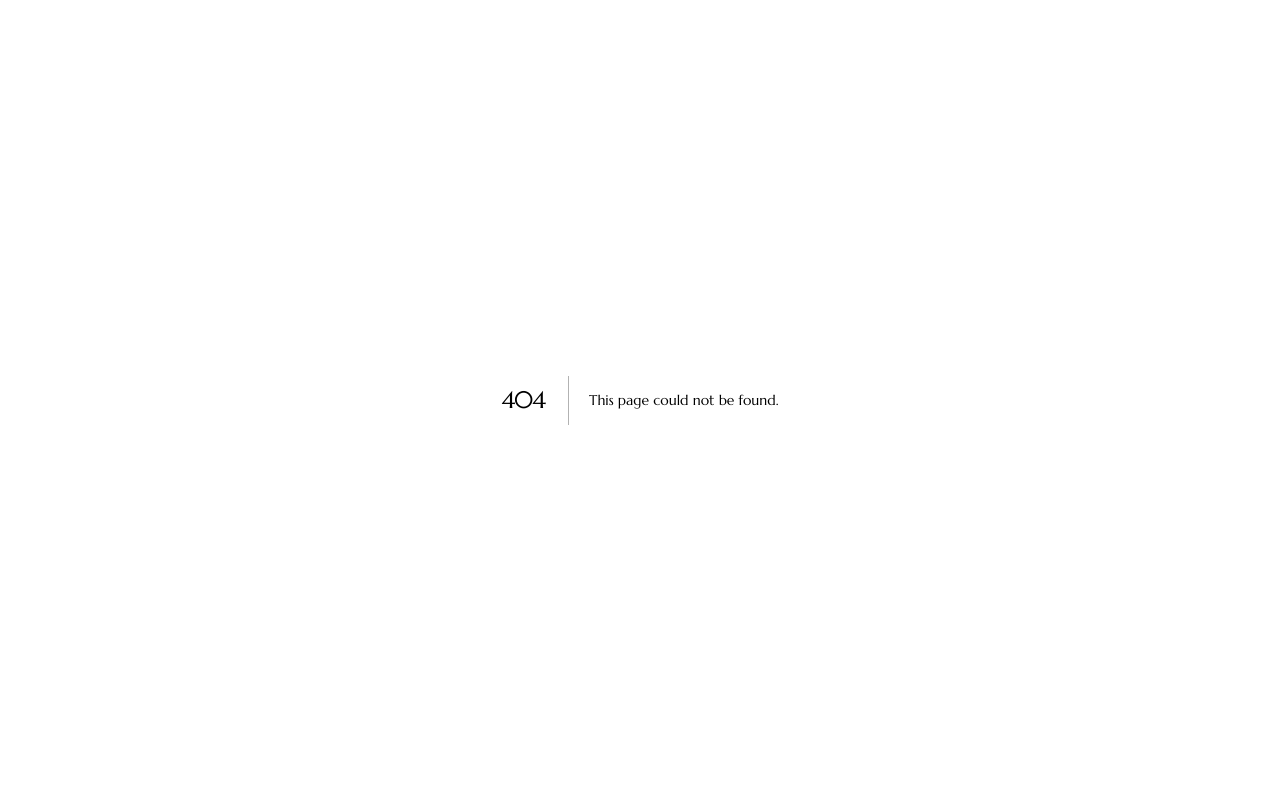
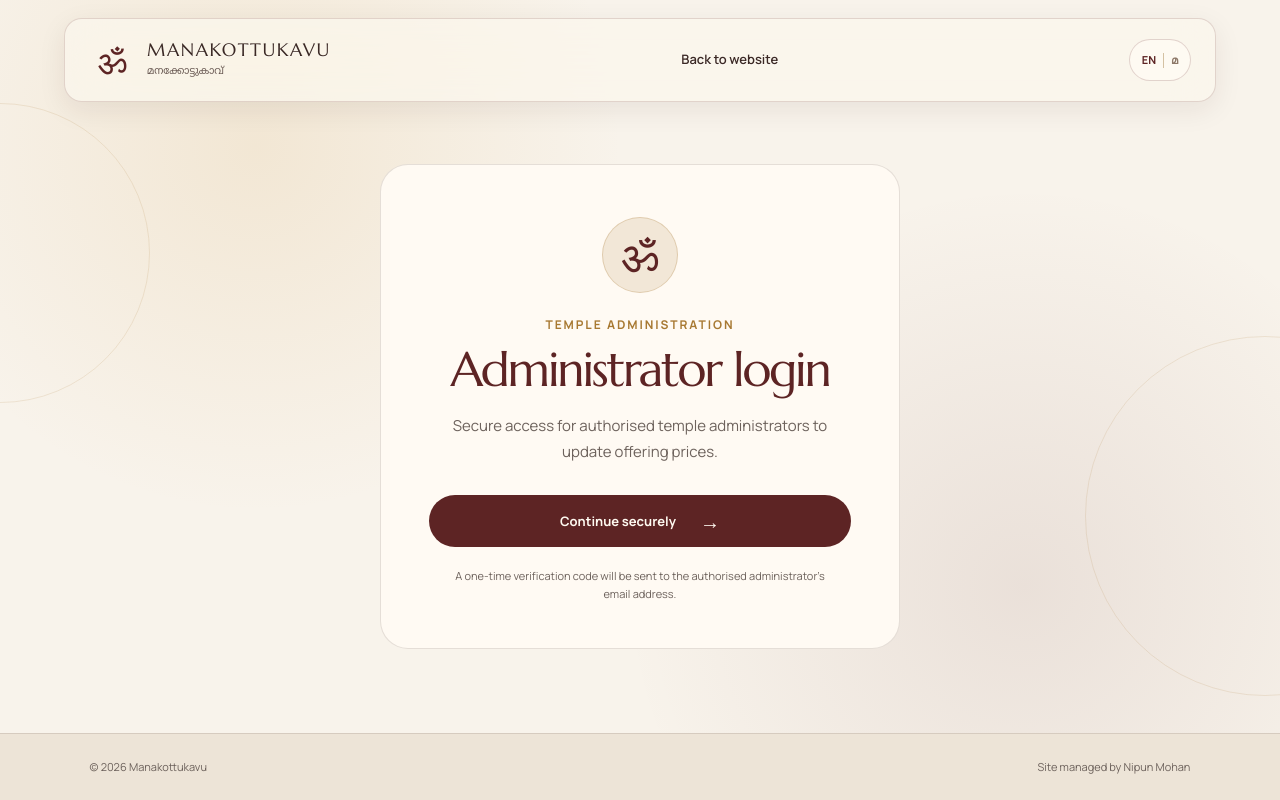
Before and after one commit to nipun-mohan/manakottukavu-temple, a Next.js app: page /temple-login in a window 1280 px wide. Before the commit this address had no page. Built offline with nearby package versions, Linux system fonts and the light colour scheme.

Commit message:
Add temple admin login page

```diff
--- /dev/null
+++ b/app/temple-login/page.tsx
@@ -0,0 +1,36 @@
+"use client";
+
+import { useEffect, useState } from "react";
+
+export default function TempleLogin() {
+  const [lang, setLang] = useState<"en" | "ml">("en");
+  useEffect(() => {
+    const saved = window.localStorage.getItem("manakottukavu-language");
+    if (saved === "en" || saved === "ml") setLang(saved);
+  }, []);
+  const toggleLanguage = () => setLang(current => {
+    const next = current === "en" ? "ml" : "en";
+    window.localStorage.setItem("manakottukavu-language", next);
+    document.documentElement.lang = next;
+    return next;
+  });
+  const L = ({ en, ml }: { en: React.ReactNode; ml: React.ReactNode }) => <>{lang === "en" ? en : ml}</>;
+  return <main className={`login-page language-${lang}`}>
+    <header className="site-header subpage-header">
+      <a className="brand" href="/"><span className="brand-mark" aria-hidden="true">ॐ</span><span><b>MANAKOTTUKAVU</b><small>മനക്കോട്ടുകാവ്</small></span></a>
+      <nav><a href="/"><L en="Back to website" ml="വെബ്സൈറ്റിലേക്ക് മടങ്ങുക"/></a></nav>
+      <button className="language-toggle" onClick={toggleLanguage} aria-label="Change language"><span className={lang === "en" ? "active" : ""}>EN</span><i/><span className={lang === "ml" ? "active" : ""}>മ</span></button>
+    </header>
+    <section className="login-shell">
+      <div className="login-card">
+        <div className="login-symbol" aria-hidden="true">ॐ</div>
+        <p className="section-kicker"><L en="Temple administration" ml="ക്ഷേത്ര ഭരണം"/></p>
+        <h1><L en="Administrator login" ml="അഡ്മിനിസ്ട്രേറ്റർ ലോഗിൻ"/></h1>
+        <p><L en="Secure access for authorised temple administrators to update offering prices." ml="വഴിപാട് നിരക്കുകൾ പുതുക്കുന്നതിനുള്ള അംഗീകൃത ക്ഷേത്ര ഭാരവാഹികളുടെ സുരക്ഷിത പ്രവേശനം."/></p>
+        <a className="login-button" href="/admin"><L en="Continue securely" ml="സുരക്ഷിതമായി തുടരുക"/><span aria-hidden="true">→</span></a>
+        <small><L en="A one-time verification code will be sent to the authorised administrator’s email address." ml="അംഗീകൃത അഡ്മിനിസ്ട്രേറ്ററുടെ ഇമെയിൽ വിലാസത്തിലേക്ക് ഒറ്റത്തവണ സ്ഥിരീകരണ കോഡ് അയയ്ക്കും."/></small>
+      </div>
+    </section>
+    <footer className="login-footer"><span>© {new Date().getFullYear()} Manakottukavu</span><span>Site managed by Nipun Mohan</span></footer>
+  </main>;
+}
```
